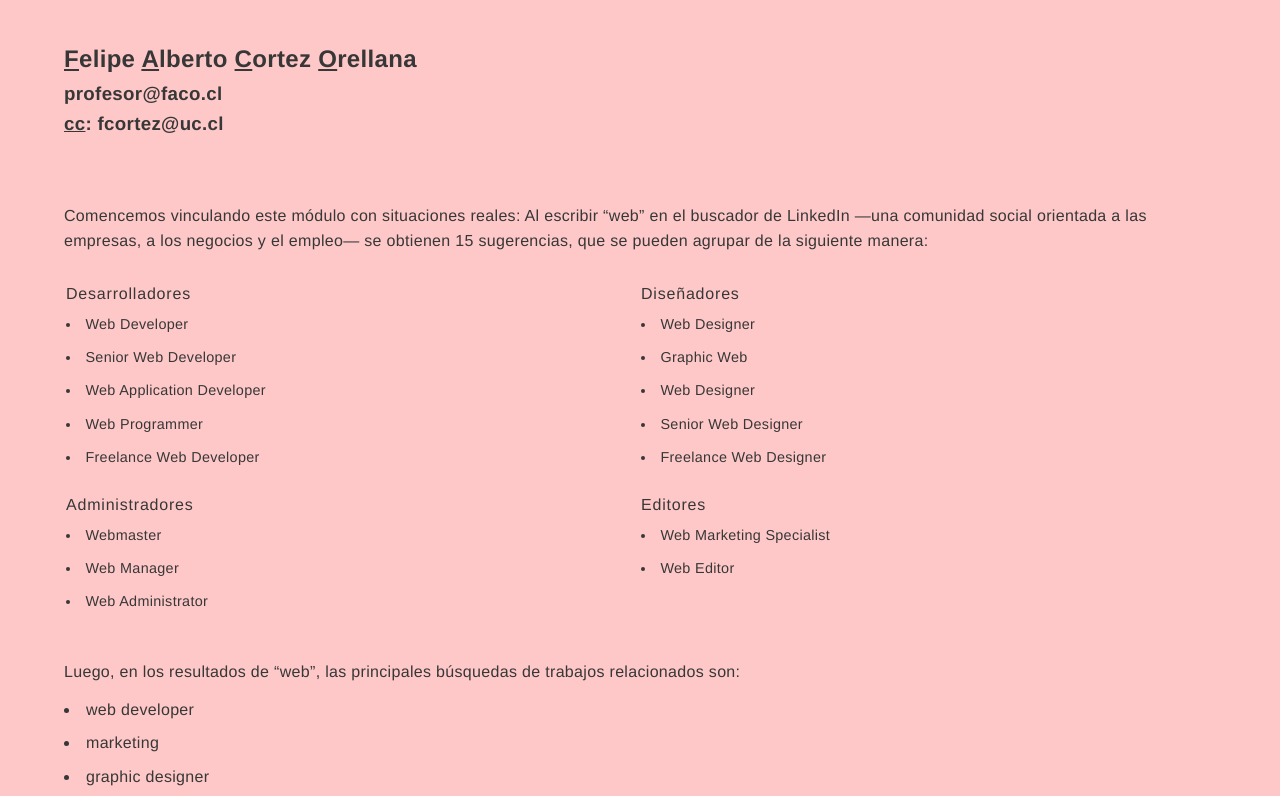
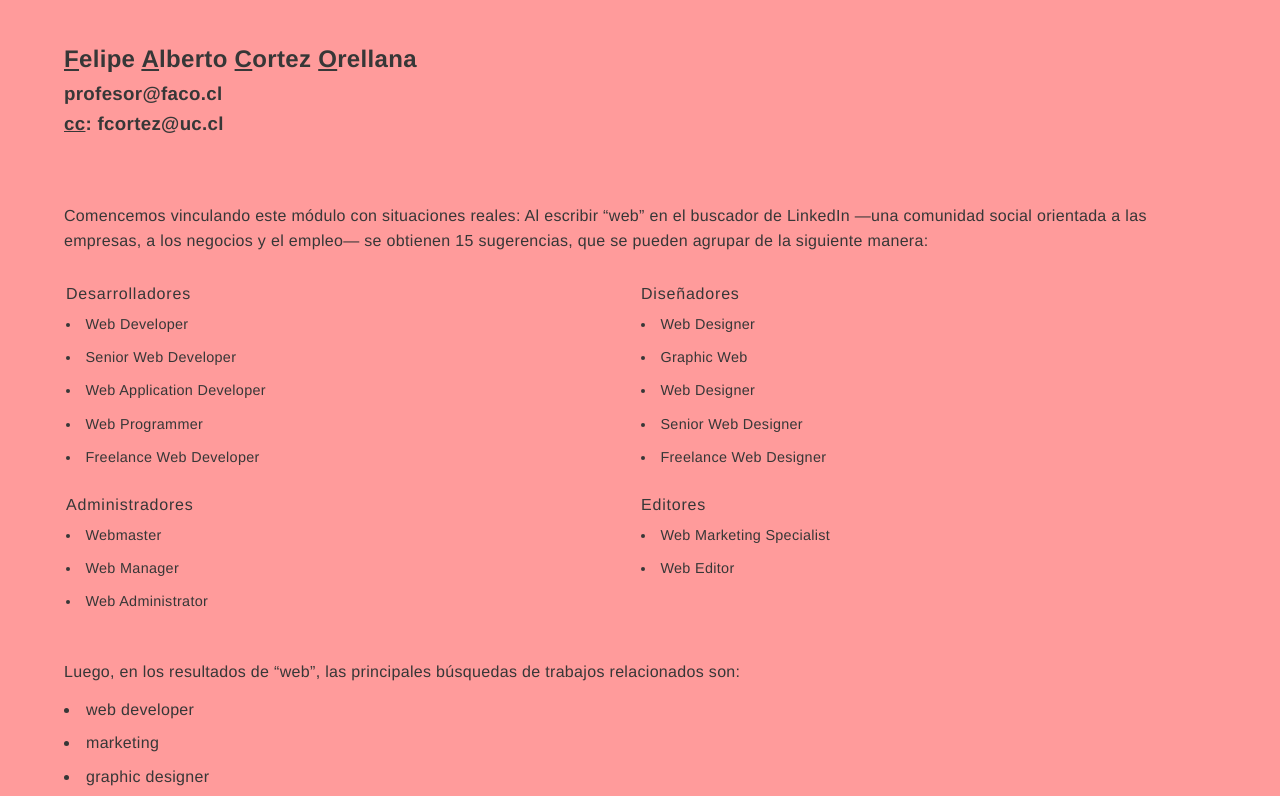
Before and after one commit to sillypeppers/gonzalez-vicuna, a plain HTML site: page index.html in a window 1280 px wide. Shown: the part 123-919 px from the top of the page. Drawn offline with Linux system fonts and the light colour scheme.

Commit message:
Update style.css

```diff
--- a/style.css
+++ b/style.css
@@ -6,7 +6,7 @@ font-size:100%;
 font-family:"Helvetica Neue", Helvetica, Arial, sans-serif;
 font-weight: 300;
 color:rgb(55,55,55);
-background:rgba(255,200,200);
+background:rgba(255,155,155);
 line-height: 1.6;
 letter-spacing: 0.02em;
 }
```
